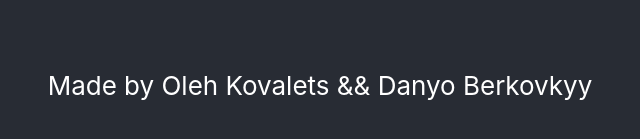
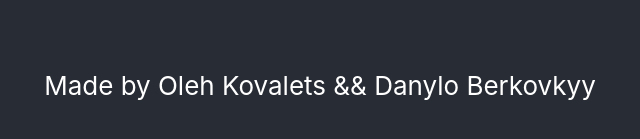
Before and after one commit to FilosofDanil/LeasingService, a React (Create React App) app in the folder front/: page / in a window 1280 px wide. Shown: the part 315-454 px from the top of the page, without its empty margins (320-960 px from the left). Built offline with nearby package versions, Linux system fonts and the light colour scheme.

Commit message:
Empty page

```diff
--- a/front/src/App.js
+++ b/front/src/App.js
@@ -5,7 +5,7 @@ function App() {
     <div className="App">
       <header className="App-header">
         <p>
-          Made by Oleh Kovalets && Danyo Berkovkyy
+          Made by Oleh Kovalets && Danylo Berkovkyy
         </p>
       </header>
     </div>
```
